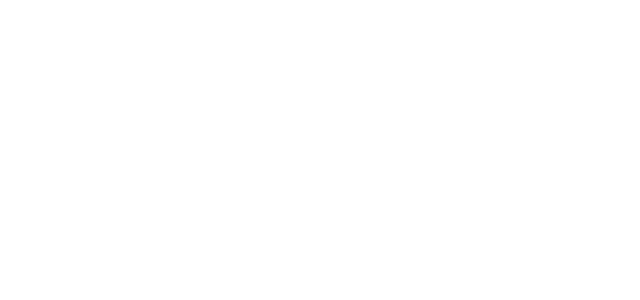
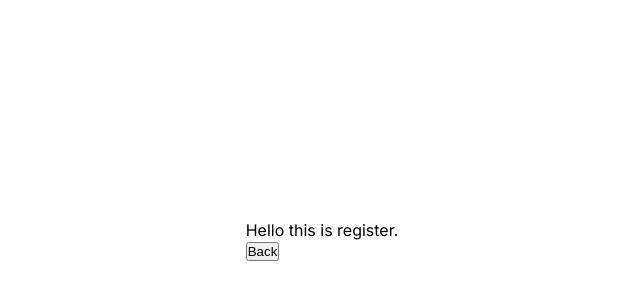
Before and after one commit to ij-2005/Job-Application-Tracker, a React (Vite) app: page /register in a window 1280 px wide. Before the commit this address had no page. Shown: the part 160-460 px from the top of the page, without its empty margins (318-958 px from the left). Built offline with nearby package versions, Linux system fonts and the light colour scheme.

Commit message:
added the blank RegisterPage.jsx, put also the useNavigate with the two.

```diff
--- a/src/App.jsx
+++ b/src/App.jsx
@@ -1,12 +1,15 @@
 // App.jsx
 import { BrowserRouter, Routes, Route } from "react-router-dom";
 import LoginPage from "./pages/LoginPage";
+import RegisterPage from "./pages/RegisterPage";
 
 function App() {
   return (
     <BrowserRouter>
         <Routes>
              <Route path="/" element={<LoginPage />} />
+             <Route path="/register" element={<RegisterPage />} />
+
         </Routes>
     </BrowserRouter>
 
--- a/src/pages/LoginPage.jsx
+++ b/src/pages/LoginPage.jsx
@@ -1,7 +1,9 @@
-import { useState } from 'react'
+import { useNavigate } from "react-router-dom";
 import '../App.css'
 
 function LoginPage() {
+
+  const navigate = useNavigate();
 
   const HandleLogin = (event) => {
     event.preventDefault();
@@ -14,7 +16,7 @@
   };
 
   const handleRegister = () => {
-    console.log("Register Clicked.");
+    navigate("/register");
   }
 
   return (
--- /dev/null
+++ b/src/pages/RegisterPage.jsx
@@ -0,0 +1,18 @@
+import '../App.css'
+import { useNavigate } from "react-router-dom";
+function RegisterPage(){
+
+    const navigate = useNavigate();
+
+    const BackButton = () => {
+        navigate("/");
+    }
+    return (
+        <>
+        <p>Hello this is register.</p>
+        <button onClick={BackButton}>Back</button>
+        </>
+    );
+}
+
+export default RegisterPage
```
